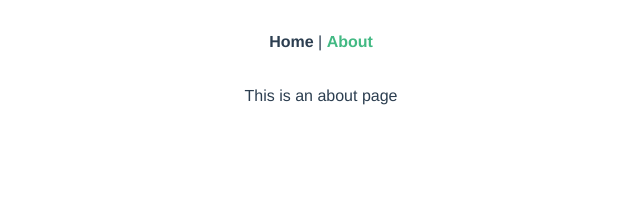
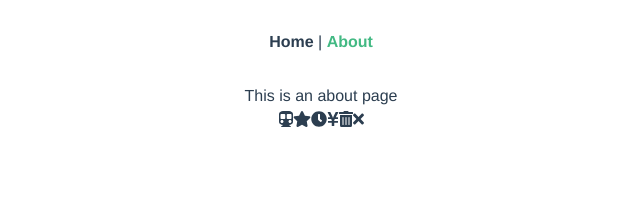
Before and after one commit to suzuki1108/nanitabe-front, a Vue app: page /about in a window 1280 px wide. Shown: the top 201 px of the page, without its empty margins (319-959 px from the left). Built offline with nearby package versions, Linux system fonts and the light colour scheme.

Commit message:
FontAwesomeの導入

```diff
--- a/package.json
+++ b/package.json
@@ -8,6 +8,11 @@
     "lint": "vue-cli-service lint"
   },
   "dependencies": {
+    "@fortawesome/fontawesome-svg-core": "^1.2.36",
+    "@fortawesome/free-brands-svg-icons": "^5.15.4",
+    "@fortawesome/free-regular-svg-icons": "^5.15.4",
+    "@fortawesome/free-solid-svg-icons": "^5.15.4",
+    "@fortawesome/vue-fontawesome": "^3.0.0-5",
     "@tailwindcss/postcss7-compat": "^2.2.17",
     "autoprefixer": "^9",
     "core-js": "^3.6.5",
--- /dev/null
+++ b/src/components/FontAwesomeComponent.vue
@@ -0,0 +1,17 @@
+<template>
+  <fa :icon="icon" />
+</template>
+
+<script lang="ts">
+import { FontAwesomeInnerObject } from "@/types/fontawesome-inner-object";
+import { defineComponent, PropType } from "vue";
+export default defineComponent({
+  name: "FontAwesomeComponent",
+  props: {
+    icon: {
+      type: [Object, String] as PropType<FontAwesomeInnerObject>,
+      required: true,
+    },
+  },
+});
+</script>
--- /dev/null
+++ b/src/constants/FontAwesomeConst.ts
@@ -0,0 +1,13 @@
+import { FontAwesomeInnerObject } from "@/types/fontawesome-inner-object";
+
+// FontAwesomeを使用する際の <fa :icon="" /> の中身
+class FontAwesomeConst {
+  static readonly SUBWAY: FontAwesomeInnerObject = "subway";
+  static readonly STAR: FontAwesomeInnerObject = "star";
+  static readonly CLOCK: FontAwesomeInnerObject = "clock";
+  static readonly YEN_SIGN: FontAwesomeInnerObject = "yen-sign";
+  static readonly TRASH: FontAwesomeInnerObject = "trash-alt";
+  static readonly TIMES: FontAwesomeInnerObject = "times";
+}
+
+export default FontAwesomeConst;
--- a/src/main.ts
+++ b/src/main.ts
@@ -2,5 +2,23 @@ import { createApp } from "vue";
 import App from "./App.vue";
 import router from "./router";
 import "./assets/tailwind.css";
+import { library } from "@fortawesome/fontawesome-svg-core";
+import {
+  faSubway,
+  faStar,
+  faClock,
+  faYenSign,
+  faTrashAlt,
+  faTimes,
+} from "@fortawesome/free-solid-svg-icons";
+import { FontAwesomeIcon } from "@fortawesome/vue-fontawesome";
 
-createApp(App).use(router).mount("#app");
+library.add(faSubway, faStar, faClock, faYenSign, faTrashAlt, faTimes);
+
+const app = createApp(App);
+
+app.component("fa", FontAwesomeIcon);
+
+app.use(router);
+
+app.mount("#app");
--- /dev/null
+++ b/src/types/fontawesome-inner-object.ts
@@ -0,0 +1,6 @@
+interface FontAwesomePrefix {
+  prefix: string;
+  iconName: string;
+}
+
+export type FontAwesomeInnerObject = FontAwesomePrefix | string;
--- a/src/views/About.vue
+++ b/src/views/About.vue
@@ -1,5 +1,35 @@
 <template>
   <div class="about">
     <h1>This is an about page</h1>
+    <font-awesome-component
+      v-for="item in iconTestArray"
+      :key="item"
+      :icon="item"
+    />
   </div>
 </template>
+
+<script lang="ts">
+import { defineComponent } from "vue";
+import FontAwesomeComponent from "@/components/FontAwesomeComponent.vue";
+import FontAwesomeConst from "@/constants/FontAwesomeConst";
+
+export default defineComponent({
+  components: { FontAwesomeComponent },
+  name: "About",
+  setup() {
+    const iconTestArray = [
+      FontAwesomeConst.SUBWAY,
+      FontAwesomeConst.STAR,
+      FontAwesomeConst.CLOCK,
+      FontAwesomeConst.YEN_SIGN,
+      FontAwesomeConst.TRASH,
+      FontAwesomeConst.TIMES,
+    ];
+
+    return {
+      iconTestArray,
+    };
+  },
+});
+</script>
```
Also changed, not shown: src/constants/const.ts (added), 1 other file (tests, documents, lock files or other folders).
